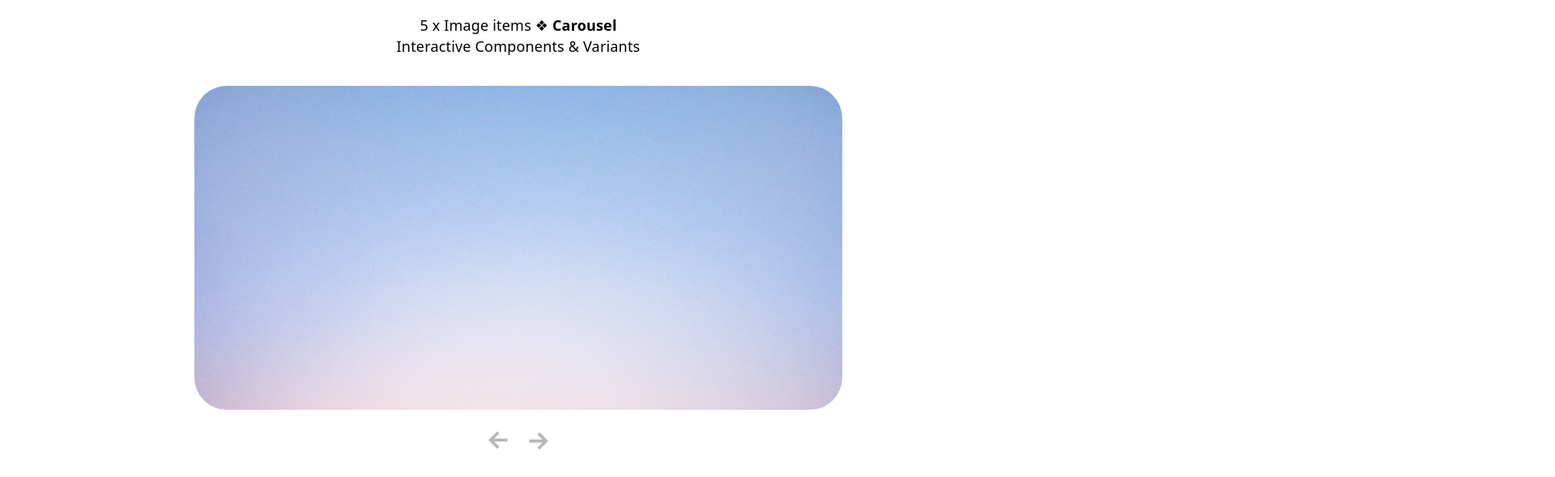
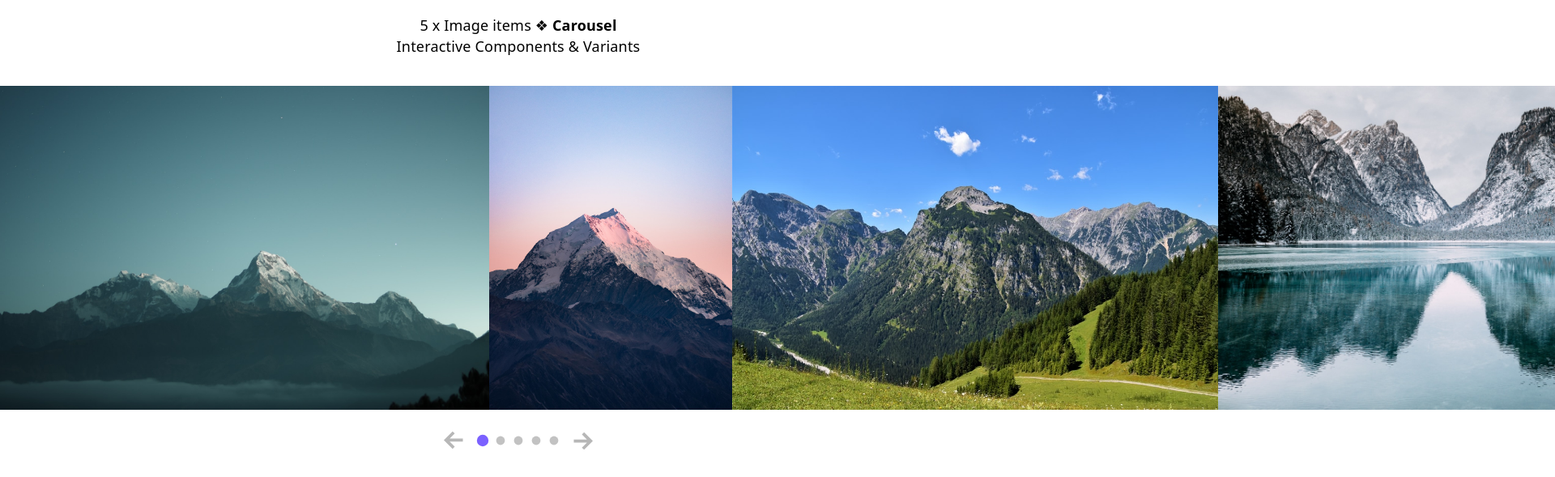
Before and after one commit to ruchirajkarki/aitc-carousel, a React (Vite) app: page / in a window 1280 px wide. Shown: the part 167-756 px from the top of the page at 81% size, 1920 px wide, since content can reach past the window. Built offline with nearby package versions, Linux system fonts and the light colour scheme.

Commit message:
feat: enhance carousel controls with image navigation and improved styling

```diff
--- a/src/components/carousel/carousel-control.tsx
+++ b/src/components/carousel/carousel-control.tsx
@@ -1,32 +1,48 @@
+import { cn } from '../../lib/utils'
 import { Icon } from '../icon'
 import { useCarousel } from './carousel-provider'
 
 export const CarouselControls = () => {
-    const { goToNextSlide, goToPreviousSlide } = useCarousel()
+    const { goToNextSlide, goToPreviousSlide, goToSlide, images, activeImage } =
+        useCarousel()
     return (
         <div className="flex items-center justify-center gap-(--carousel-dot-gap)">
             <button
                 type="button"
                 aria-label="Previous slide"
-                className="group grid size-(--carousel-hit) place-items-center rounded-full cursor-pointer"
+                className="group grid size-(--carousel-hit) place-items-center rounded-full"
                 onClick={goToPreviousSlide}
             >
                 <Icon
                     name="arrow"
-                    className="size-(--carousel-arrow-size) opacity-70 transition-opacity duration-300 group-hover:opacity-100"
+                    className="size-(--carousel-arrow-size) opacity-70 transition-opacity duration-300 group-hover:opacity-100 motion-reduce:transition-none"
                     style={{ transitionDuration: 'var(--carousel-duration)' }}
                 />
             </button>
 
+            {images.map((image, index) => (
+                <button
+                    key={image.id}
+                    type="button"
+                    aria-label={`Go to slide ${index + 1}`}
+                    className={cn(
+                        'size-(--carousel-dot-size) scale-90 rounded-full bg-(--carousel-dot) opacity-60 transition-all duration-900 ease-out hover:opacity-100 motion-reduce:transition-none motion-reduce:transform-none',
+                        image.id === activeImage.id &&
+                            'scale-(--carousel-dot-active-scale) opacity-100 bg-(--carousel-dot-active) motion-reduce:scale-100'
+                    )}
+                    onClick={() => goToSlide(index)}
+                />
+            ))}
+
             <button
                 type="button"
                 aria-label="Next slide"
-                className="group grid size-(--carousel-hit) place-items-center rounded-full cursor-pointer"
+                className="group grid size-(--carousel-hit) place-items-center rounded-full"
                 onClick={goToNextSlide}
             >
                 <Icon
                     name="arrow"
-                    className="size-(--carousel-arrow-size) rotate-180 opacity-70 transition-opacity duration-300 group-hover:opacity-100"
+                    className="size-(--carousel-arrow-size) rotate-180 opacity-70 transition-opacity duration-300 group-hover:opacity-100 motion-reduce:transition-none"
                     style={{ transitionDuration: 'var(--carousel-duration)' }}
                 />
             </button>
--- a/src/components/carousel/carousel-provider.tsx
+++ b/src/components/carousel/carousel-provider.tsx
@@ -11,10 +11,12 @@ import type { CarouselImage } from '../../types'
 
 type CarouselContextType = {
     activeImage: CarouselImage
+    images: CarouselImage[]
+    total: number
+    activeIndex: number
     goToPreviousSlide: () => void
     goToNextSlide: () => void
-    total: number
-    activeIndex: number
+    goToSlide: (index: number) => void
     getPrevImageByStep: (step: number) => CarouselImage
     getNextImageByStep: (step: number) => CarouselImage
 }
@@ -43,6 +45,19 @@ export const CarouselProvider = ({ images, children }: CarouselProps) => {
             return prevIndex === total - 1 ? 0 : prevIndex + 1
         })
     }, [total, activeImageIndex])
+
+    const goToSlide = useCallback(
+        (index: number) => {
+            if (index < 0 || index >= total) {
+                // if the index is out of bounds we will wrap around
+                const finalIndex = ((index % total) + total) % total // this ensures that the index wraps around correctly for both positive and negative values
+                setActiveImageIndex(finalIndex)
+                return
+            }
+            setActiveImageIndex(index)
+        },
+        [total]
+    )
 
     const getPrevImageByStep = useCallback(
         (step: number) => {
@@ -73,10 +88,12 @@ export const CarouselProvider = ({ images, children }: CarouselProps) => {
     const value = useMemo(
         () => ({
             activeImage: images[activeImageIndex],
+            images,
+            total,
+            activeIndex: activeImageIndex,
             goToPreviousSlide,
             goToNextSlide,
-            total,
-            activeIndex: activeImageIndex,
+            goToSlide,
             getPrevImageByStep,
             getNextImageByStep
         }),
--- a/src/components/carousel/carousel.tsx
+++ b/src/components/carousel/carousel.tsx
@@ -26,11 +26,11 @@ const CarouselContent = ({ className, ...props }: ComponentProps<'div'>) => {
 
     return (
         <div
-            className={cn('carousel mx-auto w-fit space-y-4', className)}
+            className={cn('carousel mx-auto relative space-y-4', className)}
             {...props}
         >
             <div
-                className="overflow-hidden"
+                className="flex size-full "
                 style={{
                     width: 'var(--carousel-card-w)',
                     height: 'var(--carousel-card-h)',
@@ -38,9 +38,16 @@ const CarouselContent = ({ className, ...props }: ComponentProps<'div'>) => {
                 }}
             >
                 <img
+                    src={getPrevImageByStep(2).url}
+                    alt={getPrevImageByStep(2).alt ?? 'Previous image'}
+                    className="object-cover"
+                    draggable={false}
+                />
+                <img
                     src={prevImage.url}
                     alt={prevImage.alt ?? 'Previous image'}
                     className="object-cover"
+                    draggable={false}
                 />
                 <img
                     src={activeImage.url}
@@ -52,6 +59,13 @@ const CarouselContent = ({ className, ...props }: ComponentProps<'div'>) => {
                     src={nextImage.url}
                     alt={nextImage.alt ?? 'Next image'}
                     className="object-cover"
+                    draggable={false}
+                />
+                <img
+                    src={getNextImageByStep(2).url}
+                    alt={getNextImageByStep(2).alt ?? 'Next image'}
+                    className="object-cover"
+                    draggable={false}
                 />
             </div>
             <CarouselControls />
--- a/src/index.css
+++ b/src/index.css
@@ -1,4 +1,8 @@
 @import 'tailwindcss';
+
+button {
+    cursor: pointer;
+}
 
 :root {
     /* Below are modified to reflect figma design at:  */
@@ -58,6 +62,7 @@
     --carousel-dot-gap: 10px;
     --carousel-dot: var(--secondary);
     --carousel-dot-active: var(--accent);
+    --carousel-dot-active-scale: 1.2;
     --carousel-arrow-size: 24px;
     --carousel-hit: 40px;
     --carousel-arrow: var(--secondary);
```
